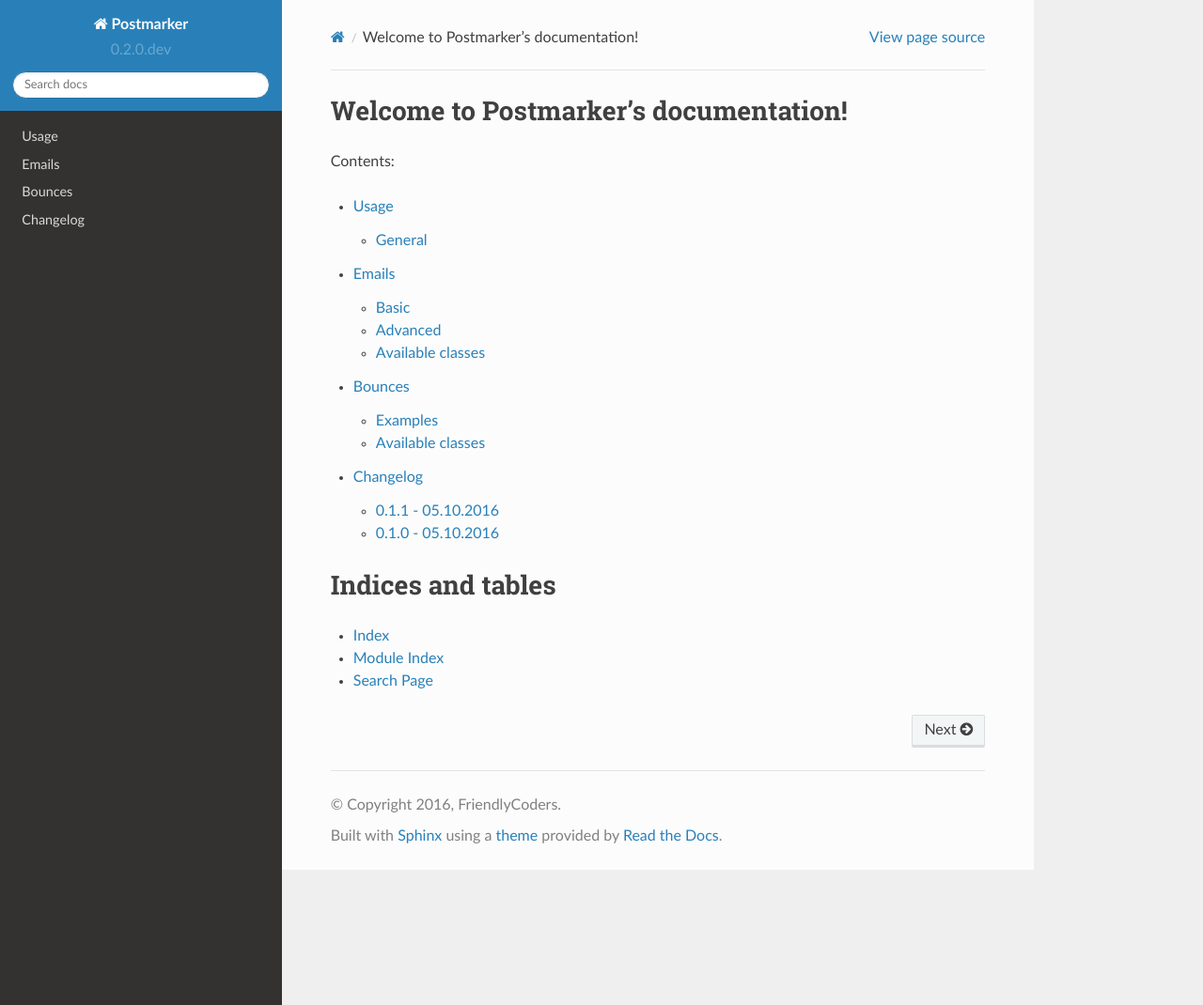
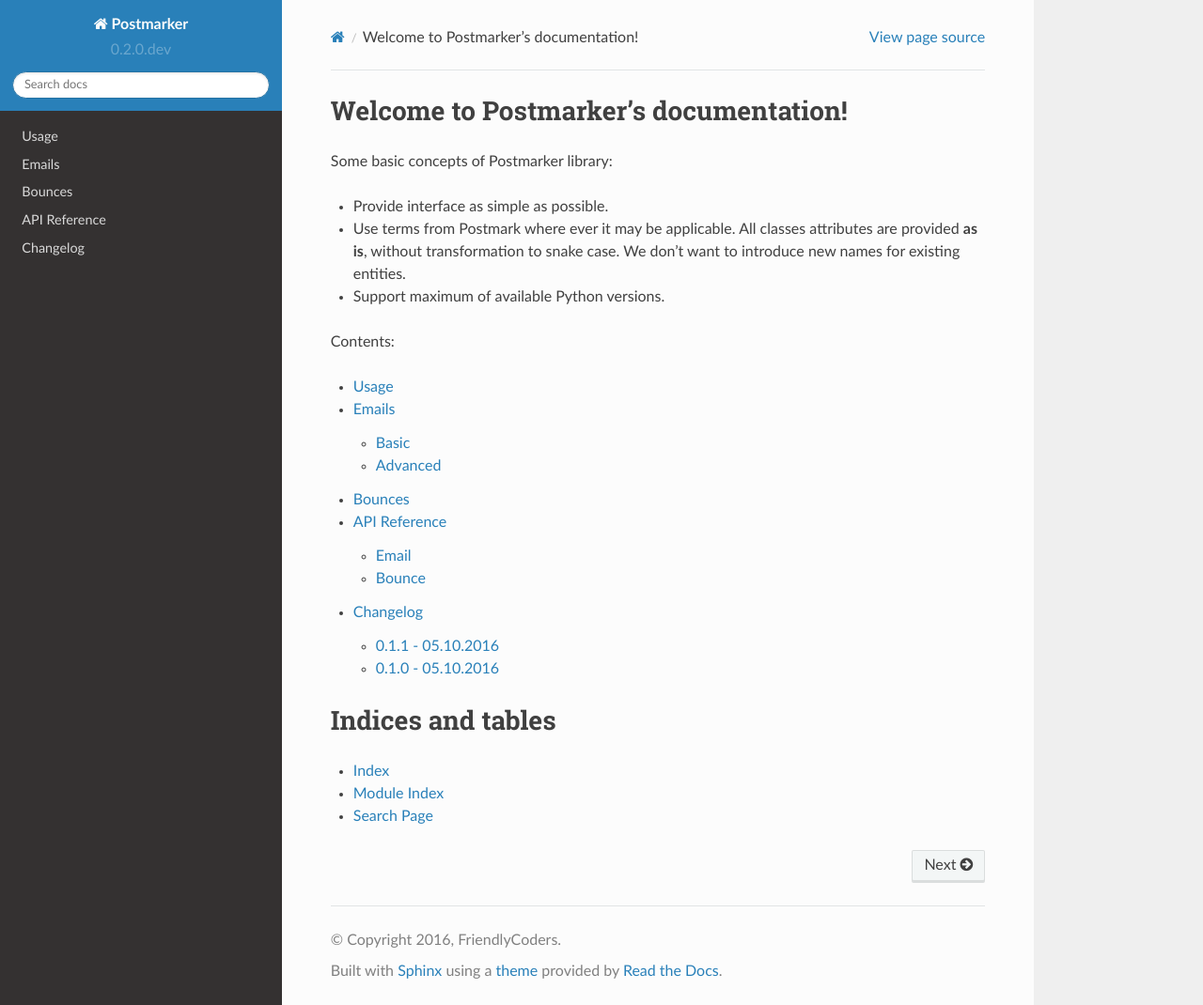
Before and after one commit to Stranger6667/postmarker, a Sphinx documentation site: the page built from docs/index.rst, in a window 1280 px wide and 1070 px high. Shown: the whole window at 94% size. Built offline with Sphinx 7.4.7 and the Read the Docs theme 2.0.0, drawn with Linux system fonts in a browser that asks for light colours.

Commit message:
Update docs

```diff
--- a/docs/index.rst
+++ b/docs/index.rst
@@ -1,5 +1,13 @@
 Welcome to Postmarker's documentation!
 ======================================
+
+Some basic concepts of Postmarker library:
+
+- Provide interface as simple as possible.
+- Use terms from Postmark where ever it may be applicable.
+  All classes attributes are provided **as is**, without transformation to snake case.
+  We don't want to introduce new names for existing entities.
+- Support maximum of available Python versions.
 
 Contents:
 
@@ -9,6 +17,7 @@
    usage
    emails
    bounces
+   reference
    changelog
 
 
```
Also changed, not shown: docs/bounces.rst (+0 -14 lines), docs/emails.rst (+0 -12 lines), docs/reference.rst (added, +22 -0 lines), docs/usage.rst (+0 -10 lines).
